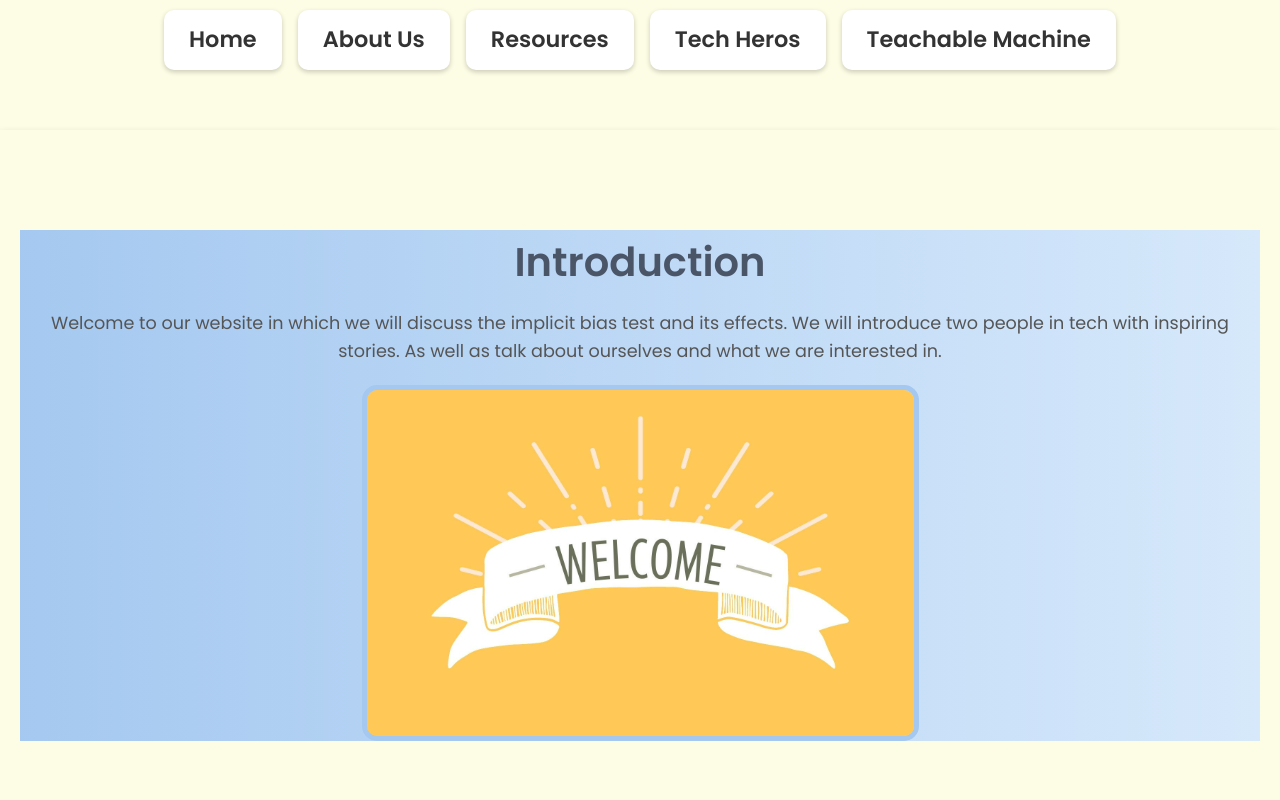
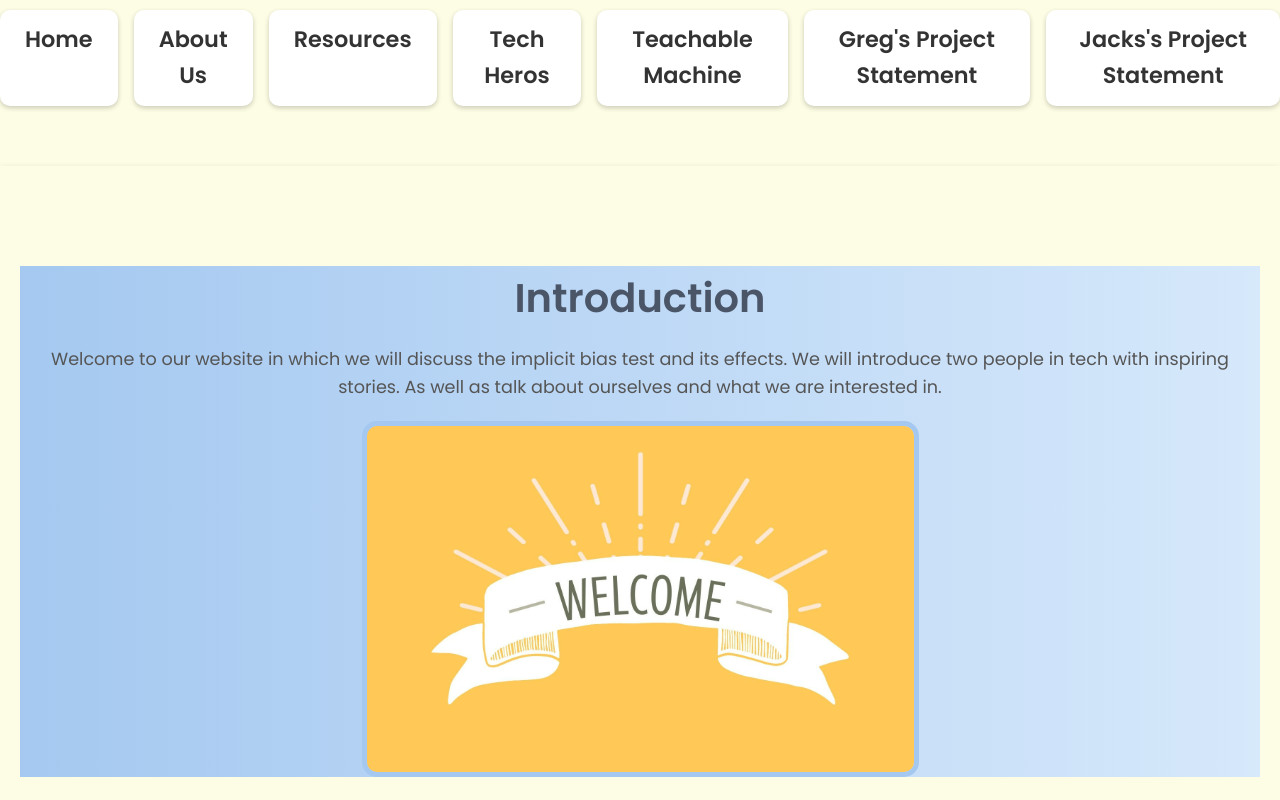
Before and after one commit to gcdelain/LIS500Project, a plain HTML site: page index.html in a window 1280 px wide. Shown: the top 800 px of the page. Drawn offline with Linux system fonts and the light colour scheme.

Commit message:
Update index.html

```diff
--- a/index.html
+++ b/index.html
@@ -17,6 +17,9 @@
         <li><a href="bias-resources.html">Resources</a></li>
         <li><a href="tech-hero.html">Tech Heros</a></li>
 	<li><a href="ai.html">Teachable Machine</a></li>
+	<li><a href="gregessay.html">Greg's Project Statement</a></li>
+	<li><a href="jackessay.html">Jacks's Project Statement</a></li>
+
 
       </ul>
     </nav>
```
